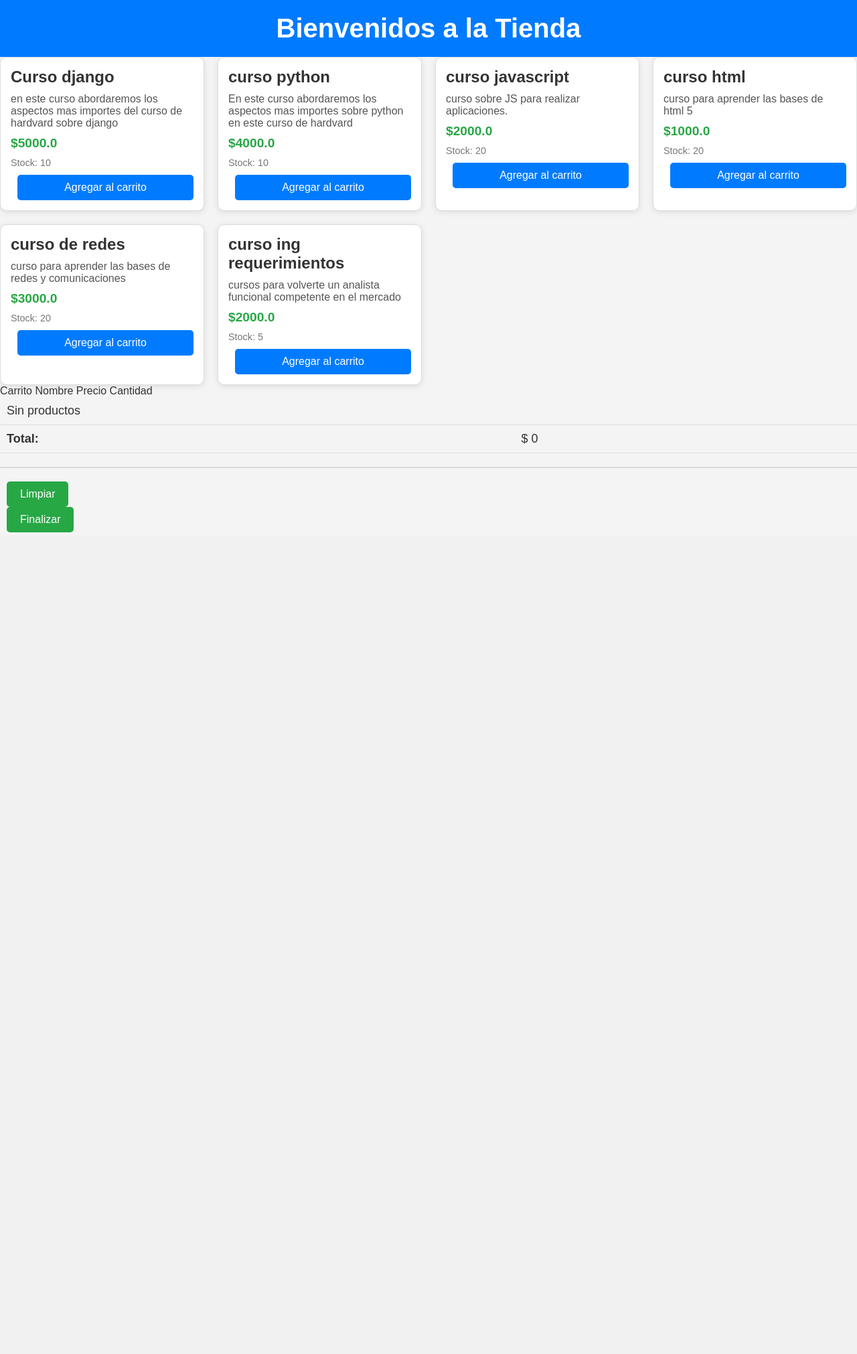
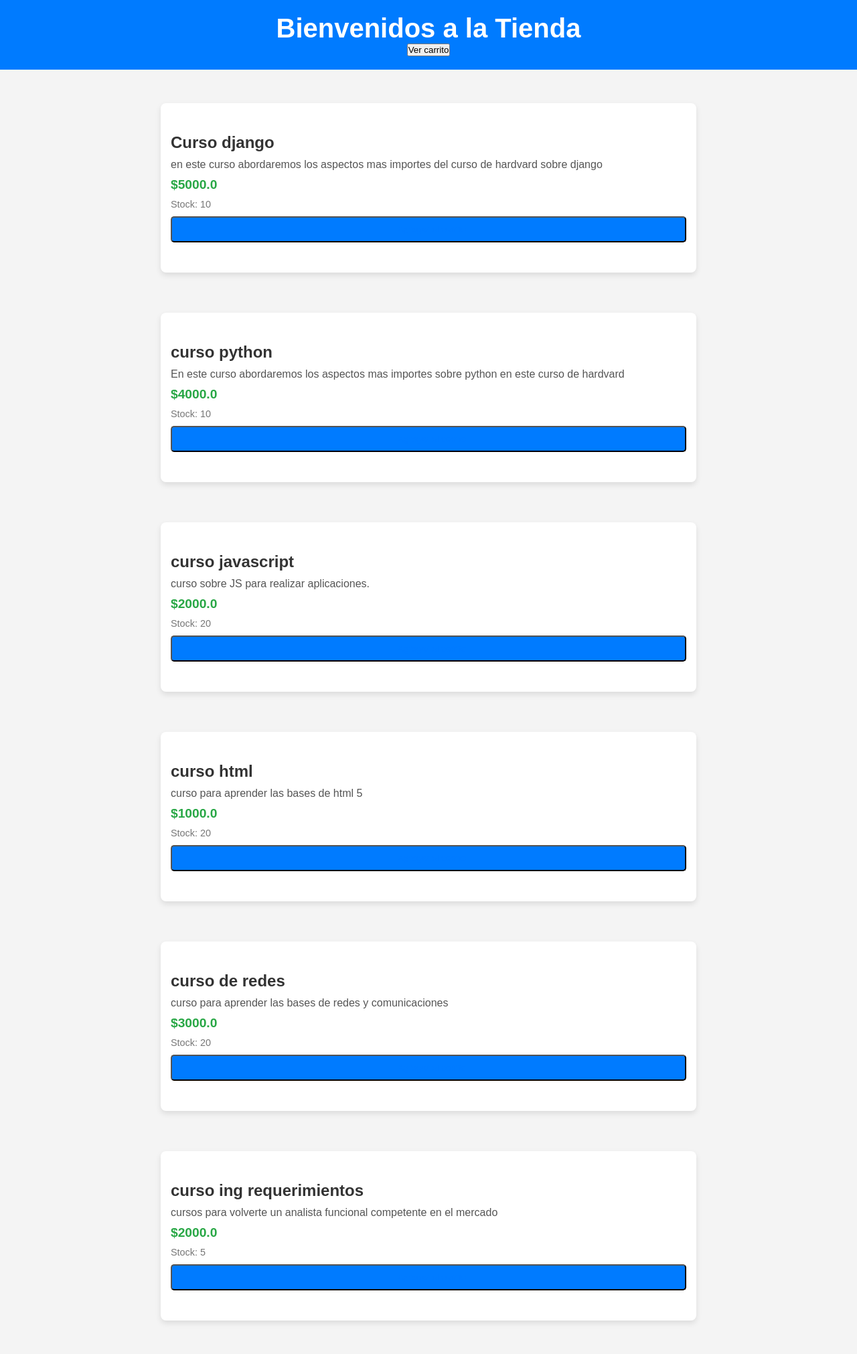
Before and after one commit to IvanPopiel/CarritoDeCompras, a Django app: page / in a window 1280 px wide. Shown: the whole page at 67% size. Before the commit the page ends 795 px from the top, so only its background shows below. Run offline with Django 5.2, Linux system fonts and the light colour scheme; data comes from the database, SQL or seed files in the repository; both versions use the stored data as it was after the commit.

Commit message:
avance en los estilos

```diff
--- a/CarritoCompras/CarritoAplicacion/static/css/estilos.css
+++ b/CarritoCompras/CarritoAplicacion/static/css/estilos.css
@@ -5,63 +5,65 @@
     box-sizing: border-box;
 }
 
+/* Fondo general */
 body {
-    font-family: 'Arial', sans-serif;
+    font-family: Arial, sans-serif;
     background-color: #f4f4f4;
     color: #333;
-    display: flex;
-    flex-direction: column;
-    min-height: 100vh;
 }
 
 /* Header */
 .header {
-    text-align: center;
-    padding: 20px 0;
     background-color: #007bff;
     color: white;
-    z-index: 1000;
+    text-align: center;
+    padding: 20px;
 }
 
-.header h1 {
+.header-title {
     font-size: 2.5em;
     font-weight: bold;
 }
 
-/* Contenedor principal que contiene los productos y carrito */
-.main-container {
+/* Contenedor principal de productos */
+.container-main {
     display: flex;
-    justify-content: space-between;
-    padding: 20px;
-    flex-grow: 1;
-    gap: 30px;
+    flex-direction: column;
+    justify-content: space-around;
+    align-items: center;
+    margin: 20px;
 }
 
 /* Contenedor de productos */
 .productos-container {
-    display: grid;
-    grid-template-columns: repeat(auto-fill, minmax(250px, 1fr)); /* Diseño responsivo con múltiples columnas */
+    display: flex;
+    /*flex-wrap: wrap;
     gap: 20px;
-    flex: 0 0 70%; /* El contenedor de productos ocupa el 70% del ancho */
+    justify-content: flex-start;
+    */
+    flex-direction: column;
+    align-items: center;
+    width: 70%;
+
 }
 
-/* Estilo de cada card */
+/* Card de productos */
 .card {
-    background-color: #fff;
-    border: 1px solid #ddd;
-    border-radius: 10px;
+    background-color: white;
+    width: 100%;
+    max-width: 800px;
+    border-radius: 8px;
     overflow: hidden;
-    box-shadow: 0 2px 10px rgba(0, 0, 0, 0.1);
-    transition: transform 0.2s ease;
-    display: flex;
-    flex-direction: column;
+    box-shadow: 0 4px 8px rgba(0, 0, 0, 0.1);
+    transition: transform 0.2s;
+    margin: 30px 0;
+    padding: 30px 0;
 }
 
 .card:hover {
     transform: scale(1.05);
 }
 
-/* Imagen del producto */
 .card-img-container {
     width: 100%;
     height: 200px;
@@ -74,7 +76,6 @@ body {
     object-fit: cover;
 }
 
-/* Cuerpo de la card */
 .card-body {
     padding: 15px;
     display: flex;
@@ -104,76 +105,42 @@ body {
     color: #777;
 }
 
-.btn-comprar {
+.btn-agregar {
     display: inline-block;
     padding: 10px 20px;
     background-color: #007bff;
     color: white;
     text-align: center;
+    border-radius: 5px;
     text-decoration: none;
-    border-radius: 5px;
     transition: background-color 0.3s;
 }
 
-.btn-comprar:hover {
+.btn-agregar:hover {
     background-color: #0056b3;
 }
 
-/* Contenedor del carrito (botón y ventana) */
-.carrito-container {
-    flex: 0 0 30%; /* El contenedor del carrito ocupa el 30% */
-    position: relative;
+
+
+
+/* Contenido del modal */
+.modal-container{
+
+    width: 40%;
+    z-index: 1000;
+    position: fixed;
+    top: 200px
+
+
 }
+.modal-content {
 
-/* Estilos para el botón flotante de carrito */
-.carrito-btn {
-    position: fixed;
-    bottom: 20px;
-    right: 20px;
-    background-color: #28a745;
-    color: white;
-    border-radius: 50%;
-    width: 60px;
-    height: 60px;
-    display: flex;
-    justify-content: center;
-    align-items: center;
-    box-shadow: 0 4px 10px rgba(0, 0, 0, 0.3);
-    font-size: 1.5em;
-    cursor: pointer;
-    transition: background-color 0.3s ease;
-    z-index: 1000;
-}
+    border-radius: 8px;
+    padding: 20px;
+    width: 40vw;
+    background-color: gray;
 
-.carrito-btn:hover {
-    background-color: #218838;
-}
 
-/* Estilos para la ventana modal */
-
-/* Fondo del modal */
-.modal {
-    position: fixed;
-    top: 0;
-    left: 0;
-    width: 100%;
-    height: 100%;
-    background-color: rgba(0, 0, 0, 0.5); /* Fondo semi-transparente */
-    display: none; /* Inicialmente oculto */
-    justify-content: center;
-    align-items: center;
-    z-index: 9999;
-}
-
-/* Contenedor del carrito en el modal */
-.modal-content {
-    background-color: #fff;
-    border-radius: 8px;
-    max-width: 500px;
-    width: 100%;
-    padding: 20px;
-    box-shadow: 0 4px 8px rgba(0, 0, 0, 0.2);
-    overflow-y: auto;
 }
 
 /* Título del modal */
@@ -191,32 +158,37 @@ body {
     color: #333;
 }
 
-.modal-header .close {
-    font-size: 24px;
+.modal-header .close-btn {
+    font-size: 30px;
     color: #333;
     cursor: pointer;
+    transition: color 0.3s ease;
+}
+
+.modal-header .close-btn:hover {
+    color: #dc3545; /* Color rojo para el hover */
 }
 
 /* Tabla de productos en el carrito */
-table {
+.carrito-table {
     width: 100%;
     border-collapse: collapse;
     margin-bottom: 20px;
 }
 
-th, td {
+.carrito-table th, .carrito-table td {
     padding: 10px;
     text-align: left;
     border-bottom: 1px solid #ddd;
 }
 
-th {
+.carrito-table th {
     background-color: #f4f4f4;
     font-weight: bold;
     color: #333;
 }
 
-td {
+.carrito-table td {
     font-size: 16px;
 }
 
@@ -231,44 +203,19 @@ a:hover {
 }
 
 /* Total del carrito */
-th, td {
+.total-row {
+    font-size: 20px;
+    font-weight: bold;
+    color: #333;
+}
+
+.total-carrito {
     font-size: 18px;
     font-weight: normal;
     color: #333;
 }
 
-th {
-    font-weight: bold;
-}
-
-.total-row {
-    font-size: 20px;
-    font-weight: bold;
-}
-
-/* Botones */
-button, a {
-    padding: 10px 20px;
-    background-color: #28a745;
-    color: white;
-    border-radius: 5px;
-    border: none;
-    text-align: center;
-    cursor: pointer;
-    text-decoration: none;
-    display: inline-block;
-}
-
-button:hover, a:hover {
-    background-color: #218838;
-}
-
-hr {
-    margin: 20px 0;
-    border: 1px solid #ddd;
-}
-
-/* Limpiar y finalizar */
+/* Botones del modal */
 .modal-footer {
     display: flex;
     justify-content: space-between;
@@ -276,78 +223,30 @@ hr {
 }
 
 .modal-footer a {
-    background-color: #dc3545;
     padding: 10px 20px;
+    background-color: #28a745;
+    color: white;
+    border-radius: 5px;
+    text-decoration: none;
+    transition: background-color 0.3s ease;
 }
 
 .modal-footer a:hover {
+    background-color: #218838;
+}
+
+.btn-limpiar {
+    background-color: #dc3545;
+}
+
+.btn-limpiar:hover {
     background-color: #c82333;
 }
 
-/* Media Queries para hacer el diseño responsive */
-
-/* Para dispositivos móviles (pantallas pequeñas) */
-@media (max-width: 600px) {
-    .header h1 {
-        font-size: 2em;
-    }
-
-    .main-container {
-        flex-direction: column;
-        align-items: center;
-    }
-
-    .productos-container {
-        grid-template-columns: 1fr;
-        gap: 15px;
-    }
-
-    .carrito-container {
-        flex: 0 0 100%;
-        margin-top: 20px; /* Espacio superior cuando el carrito es visible debajo */
-    }
-
-    /* Estilos del modal en pantallas pequeñas */
-    .modal-content {
-        width: 90%;
-        padding: 15px;
-    }
-
-    th, td {
-        font-size: 14px;
-    }
+/* Estilos adicionales */
+.close-btn {
+    cursor: pointer;
+    font-size: 30px;
 }
 
-/* Para tabletas (pantallas medianas) */
-@media (min-width: 601px) and (max-width: 900px) {
-    .productos-container {
-        grid-template-columns: repeat(auto-fill, minmax(250px, 1fr));
-        gap: 20px;
-    }
-
-    .carrito-container {
-        flex: 0 0 100%;
-    }
-
-    .modal-content {
-        width: 80%;
-        padding: 18px;
-    }
-}
-
-/* Para escritorios y pantallas grandes */
-@media (min-width: 901px) {
-    .productos-container {
-        grid-template-columns: repeat(auto-fill, minmax(250px, 1fr));
-        gap: 20px;
-    }
-
-    .carrito-container {
-        flex: 0 0 30%;
-    }
-
-    .modal-content {
-        width: 50%;
-        padding: 20px;
-    }
-}
+/* Media Queries para hacer el diseño responsive */
--- /dev/null
+++ b/CarritoCompras/CarritoAplicacion/static/js/main.js
@@ -0,0 +1,22 @@
+document.addEventListener("DOMContentLoaded", function() {
+    const modal = document.getElementById('modalCarrito');
+    const abrirModalBtn = document.getElementById('abrirModalBtn');
+    const cerrarModalBtn = document.querySelector('.close-btn');
+
+    // Abrir el modal cuando se haga clic en "Ver carrito"
+    abrirModalBtn.addEventListener('click', function() {
+        modal.style.display = 'flex'; // Mostrar el modal
+    });
+
+    // Cerrar el modal cuando se haga clic en la "X"
+    cerrarModalBtn.addEventListener('click', function() {
+        modal.style.display = 'none'; // Ocultar el modal
+    });
+
+    // Cerrar el modal si se hace clic fuera de la ventana del modal
+    window.addEventListener('click', function(event) {
+        if (event.target === modal) {
+            modal.style.display = 'none'; // Ocultar el modal si se hace clic fuera de él
+        }
+    });
+});
--- a/CarritoCompras/CarritoAplicacion/templates/index.html
+++ b/CarritoCompras/CarritoAplicacion/templates/index.html
@@ -11,31 +11,36 @@
 <body>
     <!-- Header con título centralizado -->
     <header class="header">
-        <h1>Bienvenidos a la Tienda</h1>
+        <h1 class="header-title">Bienvenidos a la Tienda</h1>
+        <!-- Botón para abrir el modal -->
+        <button id="abrirModalBtn" class="btn-abrir-modal">Ver carrito</button>
     </header>
 
+    <div class="container-main">
         <!-- Contenedor de productos -->
         <div class="productos-container">
             <!-- Recorremos los productos y generamos una card por cada uno -->
             {% for producto in productos %}
                 <div class="card">
-                <!-- Imagen del producto
-                <div class="card-img-container">
-                    <img src="{% static 'images/producto_imagen.jpg' %}" alt="Imagen de {{ producto.nombre }}" class="card-img">
-                </div>
-                -->
                     <div class="card-body">
                         <h2 class="card-title">{{ producto.nombre }}</h2>
                         <p class="card-description">{{ producto.descripcion }}</p>
                         <span class="card-price">${{ producto.precio }}</span>
                         <span class="card-stock">Stock: {{ producto.stock }}</span>
-                    <a href="{% url 'Agregar' producto.id %}" class="btn-comprar">Agregar al carrito</a>
+                        <!-- El botón de agregar al carrito no debe abrir el modal -->
+                        <button class="btn-agregar"><a href="{% url 'Agregar' producto.id %}" class="link-agregar">Agregar al carrito</a></button>
                     </div>
                 </div>
             {% endfor %}
         </div>
-    <div>
+
+        <!-- Ventana modal (oculta por defecto) -->
+        <div class="modal-container" id="modalCarrito" style="display: none;">
             {% include "ventanaModal.html" %}
         </div>
+    </div>
+
+    <!-- Vinculamos el archivo JS -->
+    <script src="{% static 'js/main.js' %}" defer></script>
 </body>
 </html>
--- a/CarritoCompras/CarritoAplicacion/templates/ventanaModal.html
+++ b/CarritoCompras/CarritoAplicacion/templates/ventanaModal.html
@@ -1,42 +1,53 @@
-<div>
+<!-- Ventana modal -->
+<div" id="modalCarrito">
+    <div class="modal-content">
+        <div class="modal-header">
+            <h2 class="modal-title">Carrito</h2>
+            <!-- Botón de cierre con el id "cerrarModalBtn" -->
+            <span id="cerrarModalBtn" class="close-btn">&times;</span>
+        </div>
+
+        <table class="carrito-table">
             <thead>
                 <tr>
-            <th colspan="3" class="carrito-header">Carrito</th>
+                    <th class="carrito-header" colspan="3">Carrito</th>
                 </tr>
                 <tr>
-            <th>Nombre</th>
-            <th>Precio</th>
-            <th>Cantidad</th>
+                    <th class="table-header">Nombre</th>
+                    <th class="table-header">Precio</th>
+                    <th class="table-header">Cantidad</th>
                 </tr>
             </thead>
-    <table class="carrito-table">
             <tbody>
                 {% if request.session.carrito.items %}
                     {% for key, value in request.session.carrito.items %}
-                <tr>
-                    <td>{{ value.nombre }}</td>
-                    <td>${{ value.precio }}</td>
-                    <td>{{ value.precioFinal }}
-                        <a href="{% url 'Agregar' value.productoId %}">+</a>
-                        <a href="{% url 'Restar' value.productoId %}">-</a>
+                        <tr class="carrito-item">
+                            <td class="producto-nombre">{{ value.nombre }}</td>
+                            <td class="producto-precio">${{ value.precio }}</td>
+                            <td class="producto-cantidad">
+                                {{ value.precioFinal }}
+                                <a href="{% url 'Agregar' value.productoId %}" class="accion-carrito">+</a>
+                                <a href="{% url 'Restar' value.productoId %}" class="accion-carrito">-</a>
                             </td>
                         </tr>
                     {% endfor %}
                 {% else %}
                     <tr>
-                <td colspan="3">Sin productos</td>
+                        <td colspan="3" class="sin-productos">Sin productos</td>
                     </tr>
                 {% endif %}
+
                 <tr class="total-row">
-                <th>Total: </th>
-                <td colspan="2">$ {{ ordenCompra }}</td>
+                    <th class="total-label">Total: </th>
+                    <td colspan="2" class="total-carrito">$ {{ ordenCompra }}</td>
                 </tr>
             </tbody>
         </table>
-    <hr>
+
+
+        <div class="modal-footer">
+            <a href="{% url 'Limpiar' %}" class="btn-limpiar">Limpiar</a>
+            <a href="#" class="btn-finalizar">Finalizar</a>
         </div>
-
-<div class="carrito-actions">
-    <div><a href="{% url 'Limpiar' %}" class="btn-limpiar">Limpiar</a></div>
-    <div><a href="#" class="btn-finalizar">Finalizar</a></div>
     </div>
+</div>
```
Also changed, not shown: CarritoCompras/db.sqlite3. Lines whose indentation alone changed are shown as unchanged.
